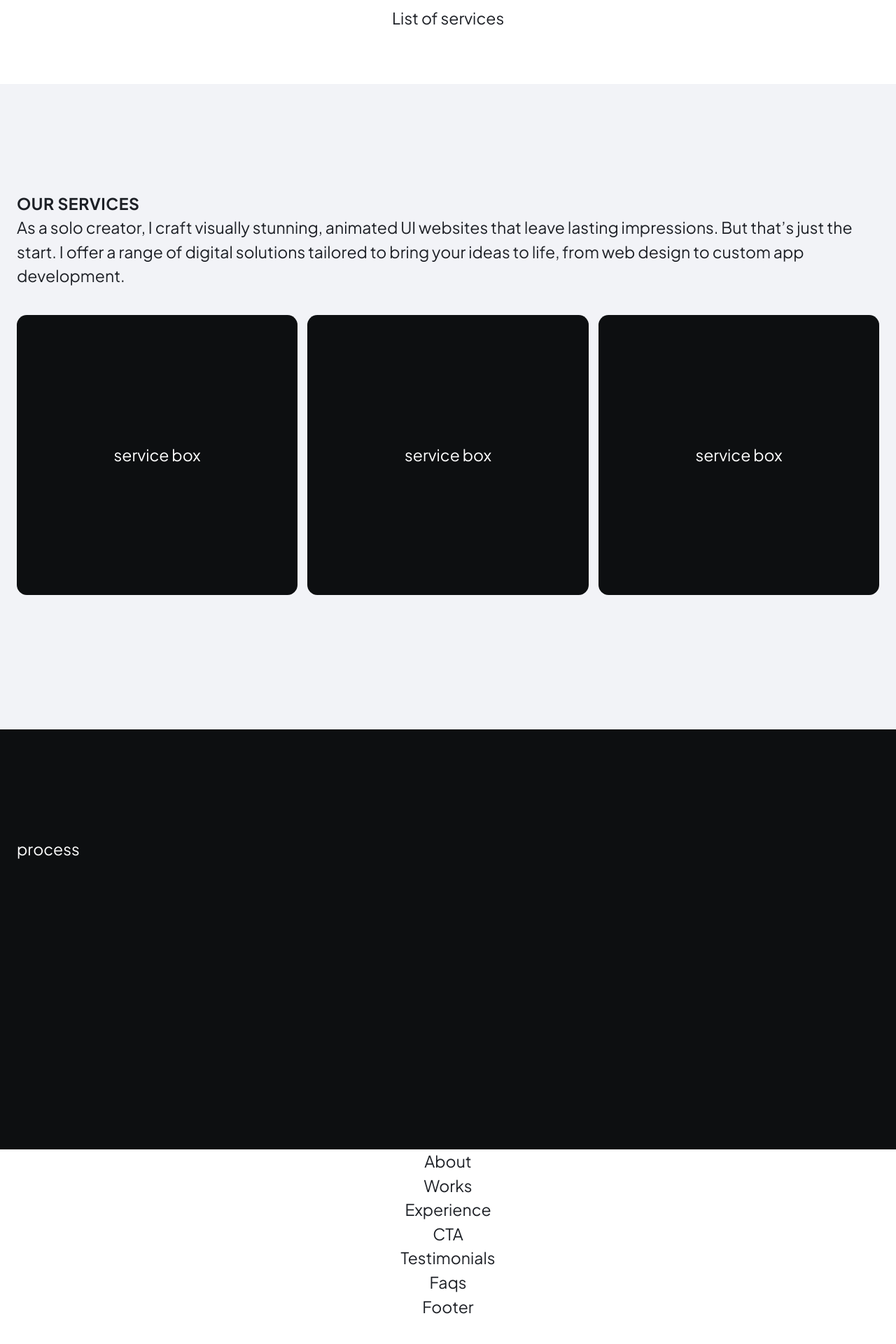
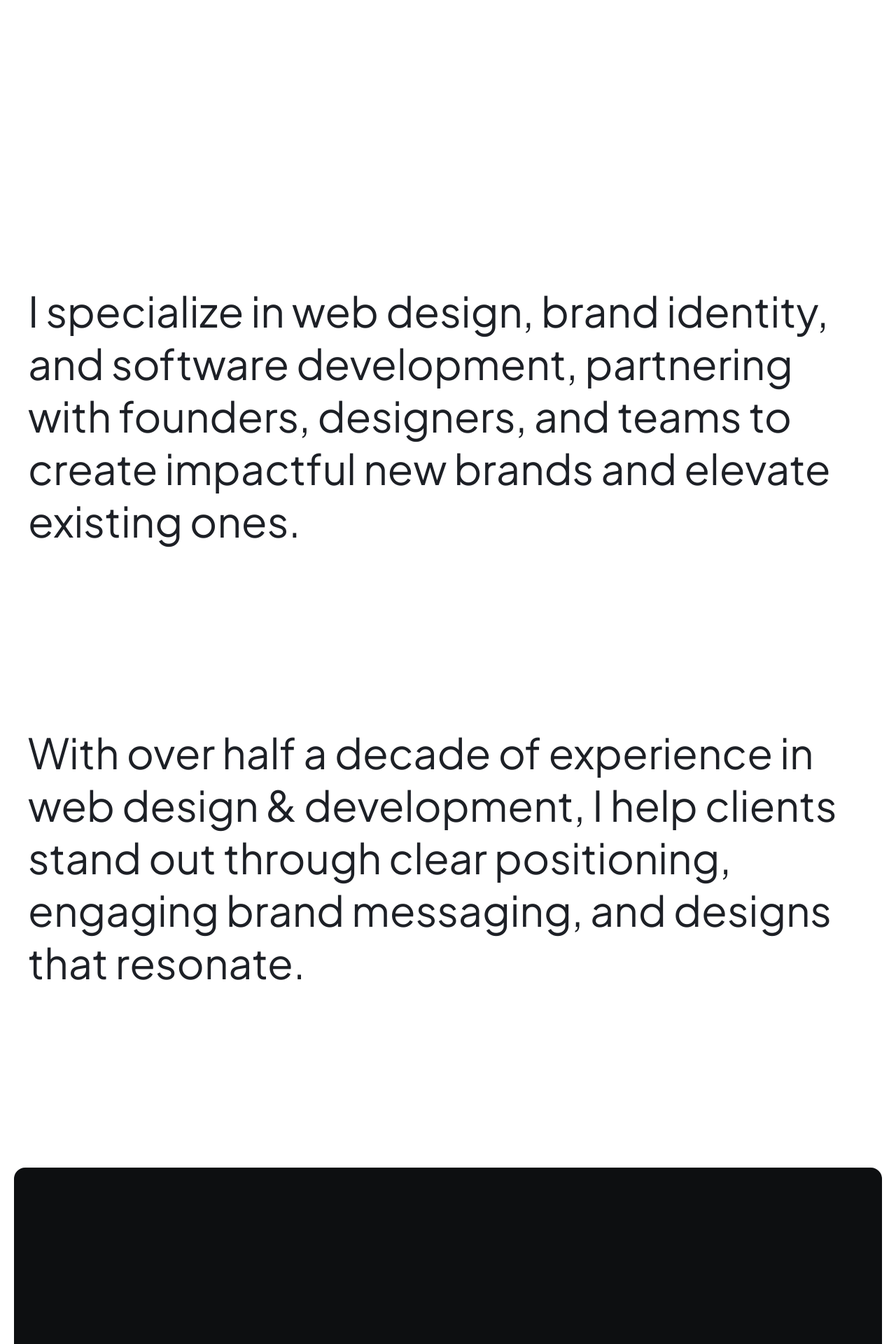
Before and after one commit to Eh1z/Portfolio-2.0, a React (Vite) app: page / in a window 1280 px wide. Shown: the part 860-2780 px from the top of the page at 70% size. Before the commit the page ends 2744 px from the top, so only its background shows below. Built offline with nearby package versions, Linux system fonts and the light colour scheme.

Commit message:
added a few more sections

```diff
--- a/src/App.jsx
+++ b/src/App.jsx
@@ -2,7 +2,6 @@ import { useState } from "react";
 import { Navbar, Footer } from "./components";
 import {
 	About,
-	CTA,
 	Experience,
 	Faqs,
 	Hero,
@@ -16,11 +15,10 @@ function App() {
 		<div className="flex flex-col items-center justify-start w-full">
 			<Navbar />
 			<Hero />
+			<About />
 			<Services />
-			<About />
 			<Works />
 			<Experience />
-			<CTA />
 			<Testimonials />
 			<Faqs />
 			<Footer />
--- a/src/index.css
+++ b/src/index.css
@@ -9,13 +9,13 @@
 		scroll-behavior: smooth;
 		font-family: "Plus Jakarta Sans", sans-serif;
 		color: var(--color-text);
-		font-size: 1.2rem;
 	}
 }
 
 @theme {
 	--color-accent: #6c5ad5;
 	--color-grey: #f2f3f7;
+	--color-grey2: #f9faff;
 	--color-dark: #0d0f11;
 	--color-text: #1d2026;
 }
--- a/src/sections/About.jsx
+++ b/src/sections/About.jsx
@@ -1,7 +1,45 @@
 import React from "react";
 
 const About = () => {
-	return <div>About</div>;
+	return (
+		<div className="container flex flex-col items-center gap-64 px-5 py-32">
+			{/* Text Paragraphs */}
+			<p className="pt-64 text-6xl leading-tight max-w-[1200px]">
+				I specialize in web design, brand identity, and software
+				development, partnering with founders, designers, and teams to
+				create impactful new brands and elevate existing ones.
+			</p>
+
+			<p className=" text-6xl leading-tight max-w-[1200px]">
+				With over half a decade of experience in web design &
+				development, I help clients stand out through clear positioning,
+				engaging brand messaging, and designs that resonate.
+			</p>
+
+			{/* Designs */}
+			<div className="w-full ">
+				{/* Image div */}
+				<div className="w-full bg-dark h-[350px] rounded-2xl mb-8" />
+				{/* Text Div */}
+				<span className="text-4xl font-semibold leading-snug max-w-[900px]">
+					I help you elevate your business with captivating designs
+					and stunning animations that move your brand forward.
+				</span>
+
+				<div className="flex w-full gap-3 py-8">
+					<div className="grid grid-cols-10 gap-8">
+						<div className="col-span-3 h-[300px] w-full bg-dark rounded-2xl" />
+						<div className="col-span-3 h-[300px] w-full bg-dark rounded-2xl" />
+						<p className="col-span-4">
+							Great design reflects your business goals and
+							communicates them to your target audience in the
+							most impactful way.
+						</p>
+					</div>
+				</div>
+			</div>
+		</div>
+	);
 };
 
 export default About;
--- a/src/sections/CTA.jsx
+++ /dev/null
@@ -1,7 +0,0 @@
-import React from "react";
-
-const CTA = () => {
-	return <div>CTA</div>;
-};
-
-export default CTA;
--- a/src/sections/Hero.jsx
+++ b/src/sections/Hero.jsx
@@ -19,9 +19,7 @@ const Hero = () => {
 			</div>
 
 			{/* Image Div */}
-			<div className="bg-gray-600 rounded-3xl w-full h-[450px]">
-				Image
-			</div>
+			<div className="bg-dark rounded-3xl w-full h-[450px]" />
 
 			{/* Carousel Items */}
 			<div>List of services</div>
--- a/src/sections/Services.jsx
+++ b/src/sections/Services.jsx
@@ -4,18 +4,17 @@ const Services = () => {
 	return (
 		<>
 			{/* Services Section */}
-			<div className="container flex flex-col px-5 py-32 bg-grey">
+			<div className="flex flex-col items-center w-full px-5 py-32 lg:px-8 bg-grey">
+				<div className="container flex flex-col ">
 					{/* headline */}
-				<span className="font-bold tracking-wide uppercase ">
-					Our Services
+					<span className="font-bold tracking-widest uppercase text-accent">
+						Services
 					</span>
-				<p className="w-full">
-					As a solo creator, I craft visually stunning, animated UI
-					websites that leave lasting impressions. But that’s just the
-					start. I offer a range of digital solutions tailored to
-					bring your ideas to life, from web design to custom app
-					development.
-				</p>
+					{/* Text Div */}
+					<span className="text-4xl font-semibold leading-snug max-w-[900px]">
+						I create stunning, animated UI websites and offer a
+						range of digital solutions to bring your ideas to life.
+					</span>
 
 					{/* Services Grid */}
 					<div className="grid w-full grid-cols-3 gap-3 py-8 place-items-center">
@@ -30,10 +29,16 @@ const Services = () => {
 						</div>
 					</div>
 				</div>
+			</div>
 
 			{/* Process */}
-			<div className="container flex flex-col px-5 py-32 text-white bg-dark min-h-[600px]">
-				process
+			<div className="w-full px-5 py-32 lg:px-8 flex flex-col items-center  bg-dark min-h-[600px]">
+				<div className="container flex flex-col text-white">
+					{/* headline */}
+					<span className="font-bold tracking-widest uppercase text-accent">
+						Process
+					</span>
+				</div>
 			</div>
 		</>
 	);
--- a/src/sections/Works.jsx
+++ b/src/sections/Works.jsx
@@ -1,7 +1,29 @@
 import React from "react";
 
 const Works = () => {
-	return <div>Works</div>;
+	return (
+		<div className="flex flex-col items-center w-full px-5 py-32 lg:px-8">
+			<div className="container">
+				{/* headline */}
+				<span className="font-bold tracking-widest uppercase text-accent">
+					Portfolio
+				</span>
+				<p className="text-4xl font-semibold leading-snug max-w-[900px]">
+					Browse my portfolio to see how I turn ideas into impactful,
+					animated designs and digital solutions.
+				</p>
+
+				{/* Bento Grid */}
+				<div className="grid w-full grid-cols-5 gap-3 py-16">
+					<div className="col-span-3 h-[500px] bg-dark rounded-2xl" />
+					<div className="col-span-2 h-[500px] bg-dark rounded-2xl" />
+					<div className="col-span-2 h-[500px] bg-dark rounded-2xl" />
+					<div className="col-span-3 h-[500px] bg-dark rounded-2xl" />
+					<div className="col-span-5 h-[500px] bg-dark rounded-2xl" />
+				</div>
+			</div>
+		</div>
+	);
 };
 
 export default Works;
--- a/src/sections/index.js
+++ b/src/sections/index.js
@@ -1,5 +1,5 @@
 export { default as About } from "./About";
-export { default as CTA } from "./CTA";
+
 export { default as Experience } from "./Experience";
 export { default as Faqs } from "./Faqs";
 export { default as Hero } from "./Hero";
```
Lines whose indentation alone changed are shown as unchanged.
